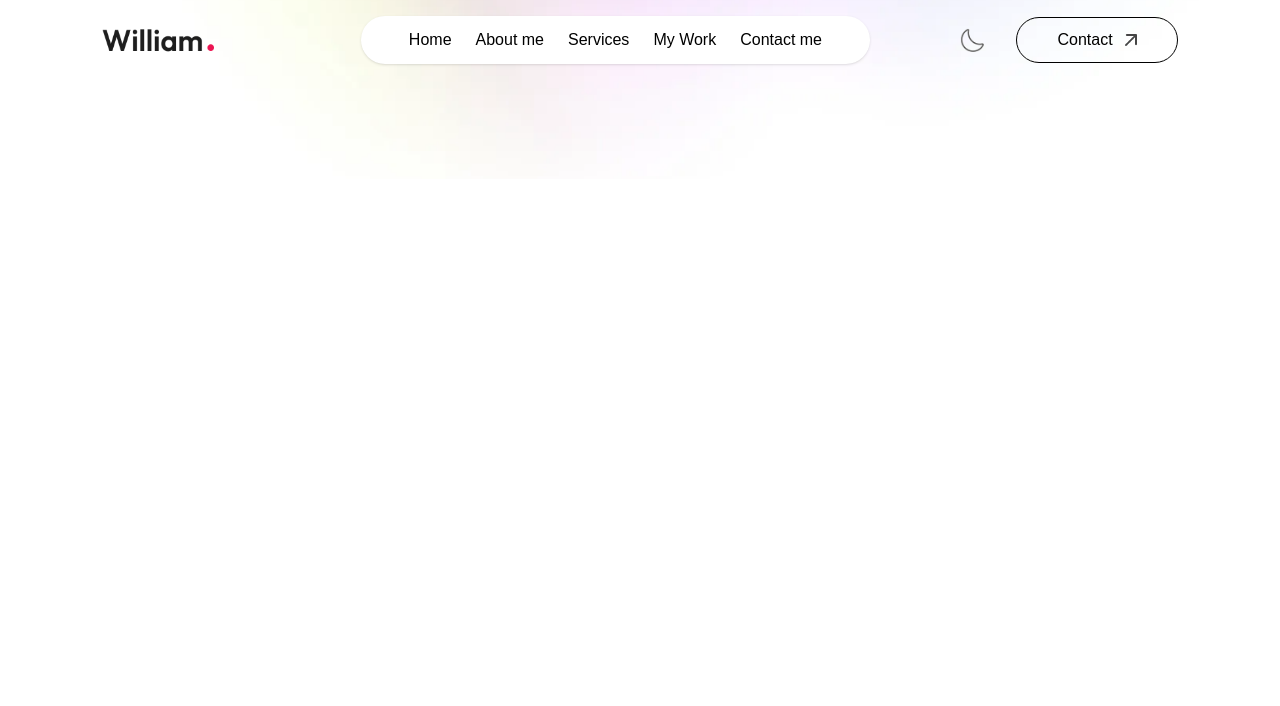
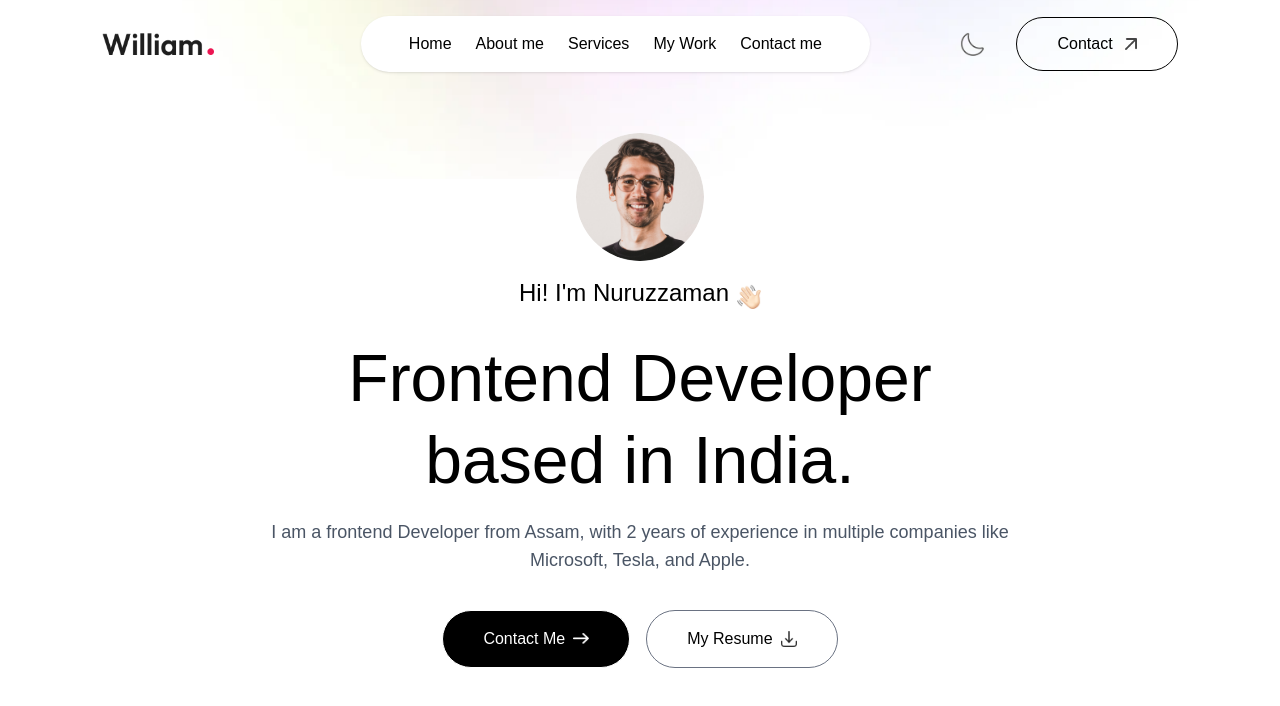
Before and after one commit to nzaman7878/My-Portfolio, a Next.js app: page / in a window 1280 px wide. Shown: the top 706 px of the page. Built offline with nearby package versions, Linux system fonts and the light colour scheme; a web font is replaced by a local one.

Commit message:
added the header component

```diff
--- /dev/null
+++ b/app/components/Header.jsx
@@ -0,0 +1,52 @@
+import React from 'react'
+import Image from 'next/image'
+import { assets } from '@/assets/assets'
+
+const Header = () => {
+  return (
+    <div className="w-11/12 max-w-3xl text-center mx-auto h-screen flex flex-col items-center justify-center gap-4">
+      <div>
+        <Image
+          src={assets.profile_img}
+          alt=""
+          className="rounded-full w-32"
+        />
+      </div>
+
+      <h3 className="flex items-end gap-2 text-xl md:text-2xl mb-3 font-Ovo">
+        Hi! I'm Nuruzzaman
+        <Image src={assets.hand_icon} alt="" className="w-6" />
+      </h3>
+
+      <h1 className="text-3xl sm:text-5xl lg:text-[66px] font-Ovo leading-tight">
+        Frontend Developer based in India.
+      </h1>
+
+      <p className="text-base md:text-lg text-gray-600">
+        I am a frontend Developer from Assam, with 2 years of experience in
+        multiple companies like Microsoft, Tesla, and Apple.
+      </p>
+
+      <div className="flex flex-col sm:flex-row items-center gap-4 mt-5">
+        <a
+          href="#contact"
+          className="px-10 py-3 border border-white rounded-full bg-black text-white flex items-center gap-2"
+        >
+          Contact Me
+          <Image src={assets.right_arrow_white} alt="" className="w-4" />
+        </a>
+
+        <a
+          href="/sample-resume.pdf"
+          download
+          className="px-10 py-3 border rounded-full border-gray-500 flex items-center gap-2"
+        >
+          My Resume
+          <Image src={assets.download_icon} alt="" className="w-4" />
+        </a>
+      </div>
+    </div>
+  )
+}
+
+export default Header
--- a/app/layout.js
+++ b/app/layout.js
@@ -20,7 +20,7 @@
   return (
     <html lang="en">
       <body
-        className={`${outfit.className} ${ovo.className} antialiased`}
+        className={`${outfit.className} ${ovo.className} antialiased leading-8 overflow-x-hidden`}
       >
         {children}
       </body>
--- a/app/page.js
+++ b/app/page.js
@@ -1,10 +1,12 @@
 import Image from "next/image";
 import Navbar from "./components/Navbar";
+import Header from "./components/Header";
 
 export default function Home() {
   return (
    <>
     <Navbar />
+    <Header />
    </>
   );
 }
```
